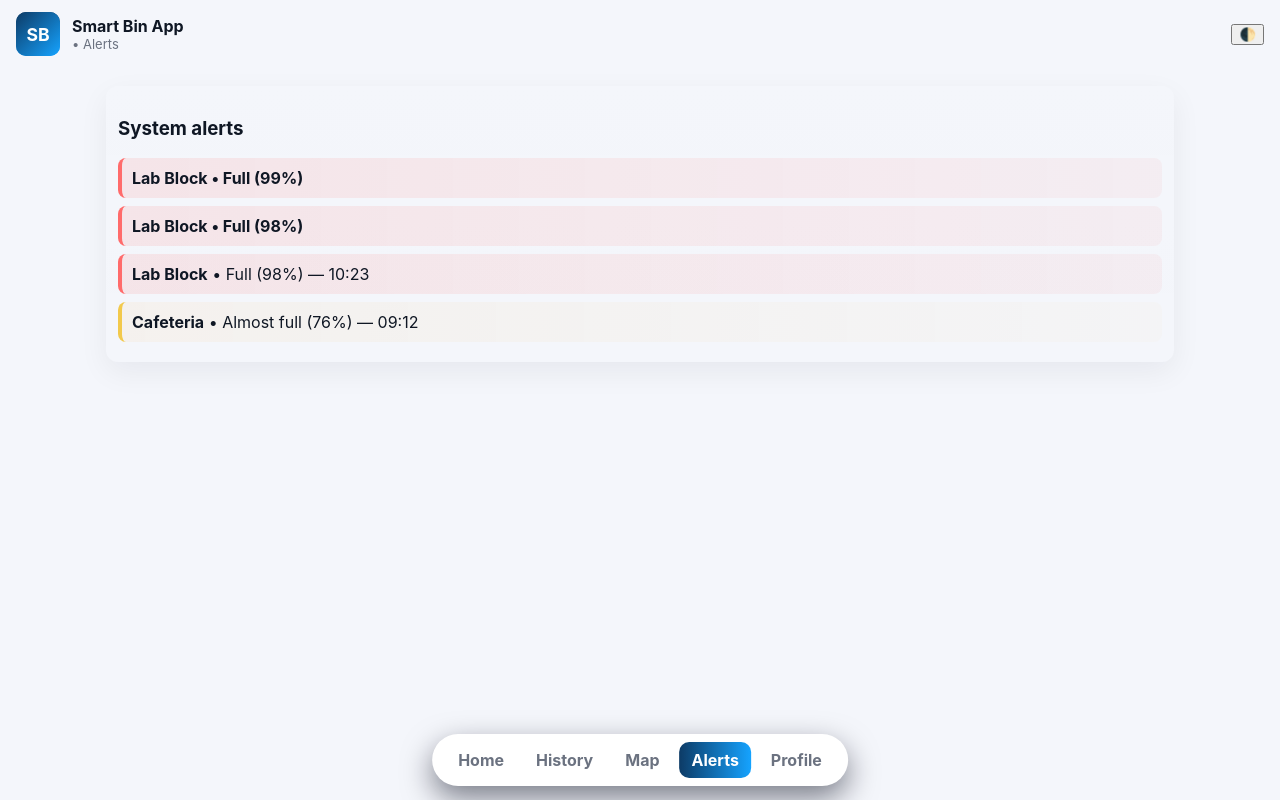
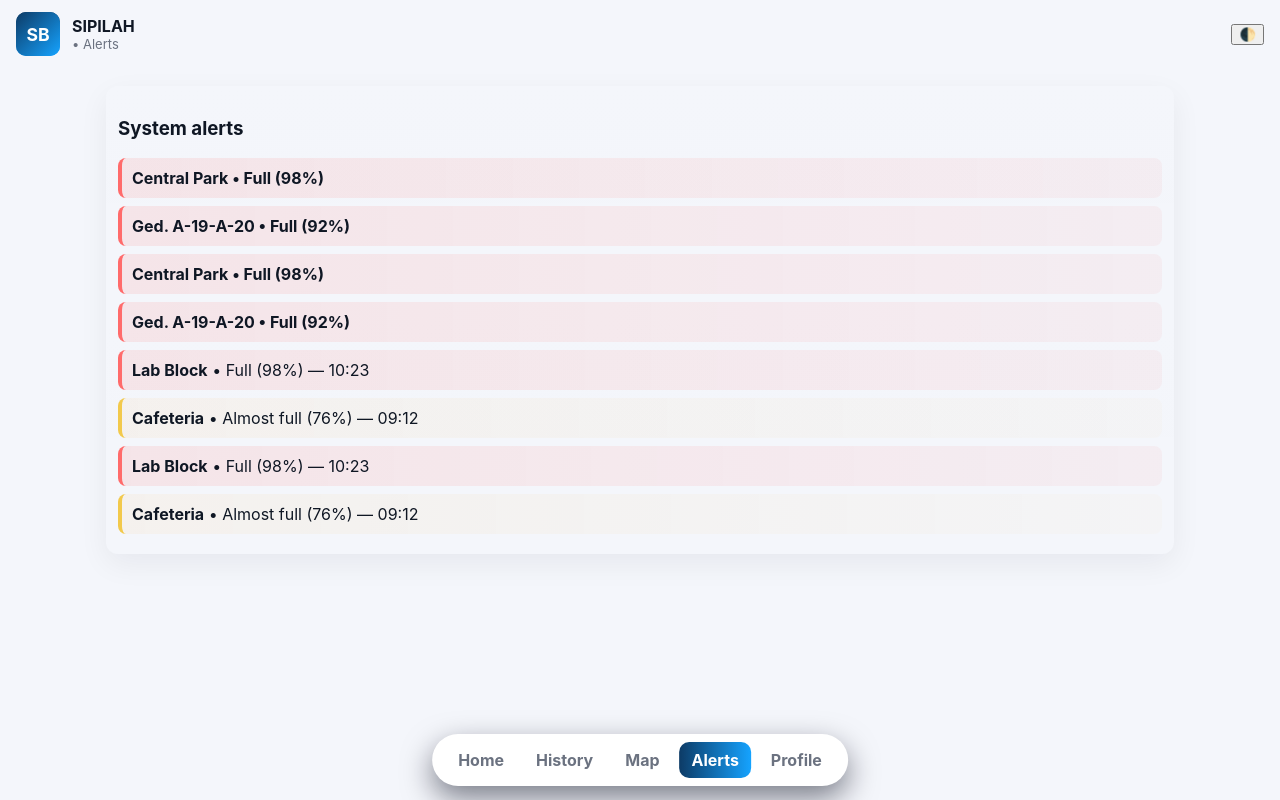
Before and after one commit to RaesakaDp/sipilah, a plain HTML site: page notifications.html in a window 1280 px wide. Drawn offline with Linux system fonts and the light colour scheme; sample sign-in values are in the browser's storage.

Commit message:
update SIPILAH

```diff
--- a/js/data.js
+++ b/js/data.js
@@ -3,7 +3,9 @@
   window.bins = [
     { id:1, name:'Cafeteria', volume:76, temp:28, lat:-7.9528, lng:112.6145, lid:true, auto:true, history:[] },
     { id:2, name:'Main Parking', volume:22, temp:26, lat:-7.9560, lng:112.6200, lid:false, auto:true, history:[] },
-    { id:3, name:'Lab Block', volume:98, temp:31, lat:-7.9500, lng:112.6180, lid:true, auto:false, history:[] }
+    { id:3, name:'Graha Rektorat', volume:81, temp:31, lat:-7.9500, lng:112.6180, lid:true, auto:false, history:[] },
+    { id:4, name:'Ged. A-19-A-20', volume:92, temp:31, lat:-7.9500, lng:112.6180, lid:true, auto:false, history:[] },
+    { id:5, name:'Central Park', volume:98, temp:31, lat:-7.9500, lng:112.6180, lid:true, auto:false, history:[] },
   ];
 
   // init history
--- a/notifications.html
+++ b/notifications.html
@@ -3,18 +3,23 @@
 <head>
   <meta charset="utf-8" />
   <meta name="viewport" content="width=device-width,initial-scale=1" />
-  <title>Smart Bin App — Alerts</title>
+  <title>SIPILAH — Alerts</title>
   <link rel="stylesheet" href="css/style.css">
 </head>
 <body class="page notifications light">
   <header class="app-top">
-    <div class="left"><img src="assets/logo.svg" class="mini-logo"><div class="brand"><strong>Smart Bin App</strong><span class="muted"> • Alerts</span></div></div>
+    <div class="left"><img src="assets/logo.svg" class="mini-logo"><div class="brand"><strong>SIPILAH</strong><span class="muted"> • Alerts</span></div></div>
     <div class="right"><button id="btnTheme5" class="icon-btn">🌓</button></div>
   </header>
 
   <main class="container">
     <section class="card card-animated">
       <h3>System alerts</h3>
+      <ul id="notifList" class="notif-list">
+        <!-- static + dynamic appended by JS -->
+        <li class="alert critical"><strong>Lab Block</strong> • Full (98%) — 10:23</li>
+        <li class="alert warning"><strong>Cafeteria</strong> • Almost full (76%) — 09:12</li>
+      </ul>
       <ul id="notifList" class="notif-list">
         <!-- static + dynamic appended by JS -->
         <li class="alert critical"><strong>Lab Block</strong> • Full (98%) — 10:23</li>
```
Also changed, not shown: auth.html (+1 -1 lines), dashboard.html (+2 -2 lines), detail.html (+1 -1 lines), history.html (+2 -2 lines), index.html (+2 -2 lines), map.html (+2 -2 lines), profile.html (+2 -2 lines).
